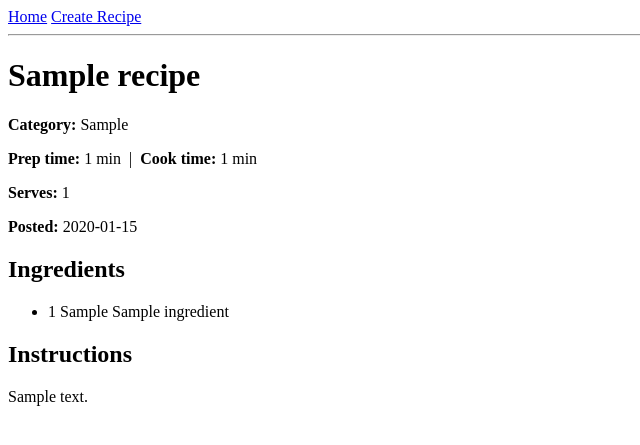
After one commit to jessmorrill/SharedPlate, a Flask app: page /recipe/1 in a window 1280 px wide. The commit adds this page. Shown: the top 445 px of the page, without its empty margins (0-640 px from the left). Run offline with Flask 3, Linux system fonts and the light colour scheme; tables that the repository leaves empty hold one stand-in row (values such as "Sample post"); parts of the project's set-up code (start-up, migrations or seed data) failed here and were passed over.

Commit message:
fixed ingredient bug, added recipe body

```diff
--- a/app/routes.py
+++ b/app/routes.py
@@ -14,6 +14,12 @@ def home():
         recipes_query = recipes_query.filter(Recipe.title.ilike(f"%{form.search.data}%"))
     recipes = recipes_query.all()
     return render_template('index.html', recipes=recipes, form=form)
+
+@app.route('/recipe/<int:recipe_id>', methods=['GET'])
+def recipe_detail(recipe_id):
+    recipe = Recipe.query.get_or_404(recipe_id)
+    ingredients = Ingredient.query.filter_by(recipe_id=recipe_id).all()
+    return render_template('recipe_detail.html', recipe=recipe, ingredients=ingredients)
 
 @app.route('/create-recipe', methods=['GET', 'POST'])
 def add_recipe():
@@ -36,6 +42,7 @@ def add_recipe():
         for ingredient in form.ingredients.data:
             if ingredient['ingredient_name']:
                 i = Ingredient(recipe_id=c.id, name=ingredient['ingredient_name'], num=ingredient['num'], units=ingredient['unit'])
+                db.session.add(i)
         db.session.commit()
         form.title.data=''
         form.prep_time.data=''
--- a/app/templates/index.html
+++ b/app/templates/index.html
@@ -15,7 +15,7 @@
     <ul class="recipes">
       {% for recipe in recipes %}
         <li class="recipe">
-          <h2>{{ recipe.title }}</h2>
+          <h2><a href="{{ url_for('recipe_detail', recipe_id=recipe.id) }}">{{ recipe.title }}</a></h2>
         </li>
       {% endfor %}
     </ul>
--- /dev/null
+++ b/app/templates/recipe_detail.html
@@ -0,0 +1,19 @@
+{% extends "base.html" %}
+
+{% block content %}
+<h1>{{ recipe.title }}</h1>
+<p><strong>Category:</strong> {{ recipe.category }}</p>
+<p><strong>Prep time:</strong> {{ recipe.prep_time }} min &nbsp;|&nbsp; <strong>Cook time:</strong> {{ recipe.cook_time }} min</p>
+<p><strong>Serves:</strong> {{ recipe.num_serves }}</p>
+<p><strong>Posted:</strong> {{ recipe.date_posted }}</p>
+
+<h2>Ingredients</h2>
+<ul>
+  {% for ing in ingredients %}
+    <li>{{ ing.num }} {{ ing.units }} {{ ing.name }}</li>
+  {% endfor %}
+</ul>
+
+<h2>Instructions</h2>
+<p>{{ recipe.body }}</p>
+{% endblock %}
```
